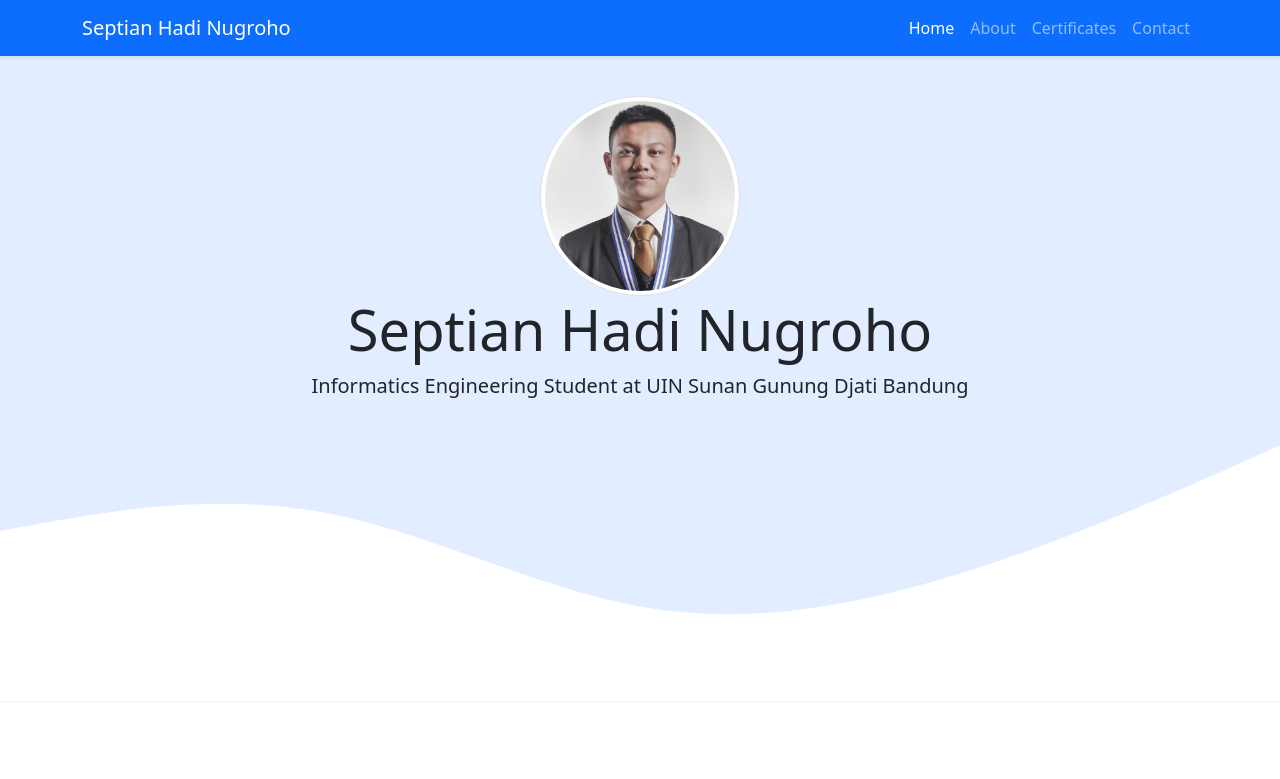
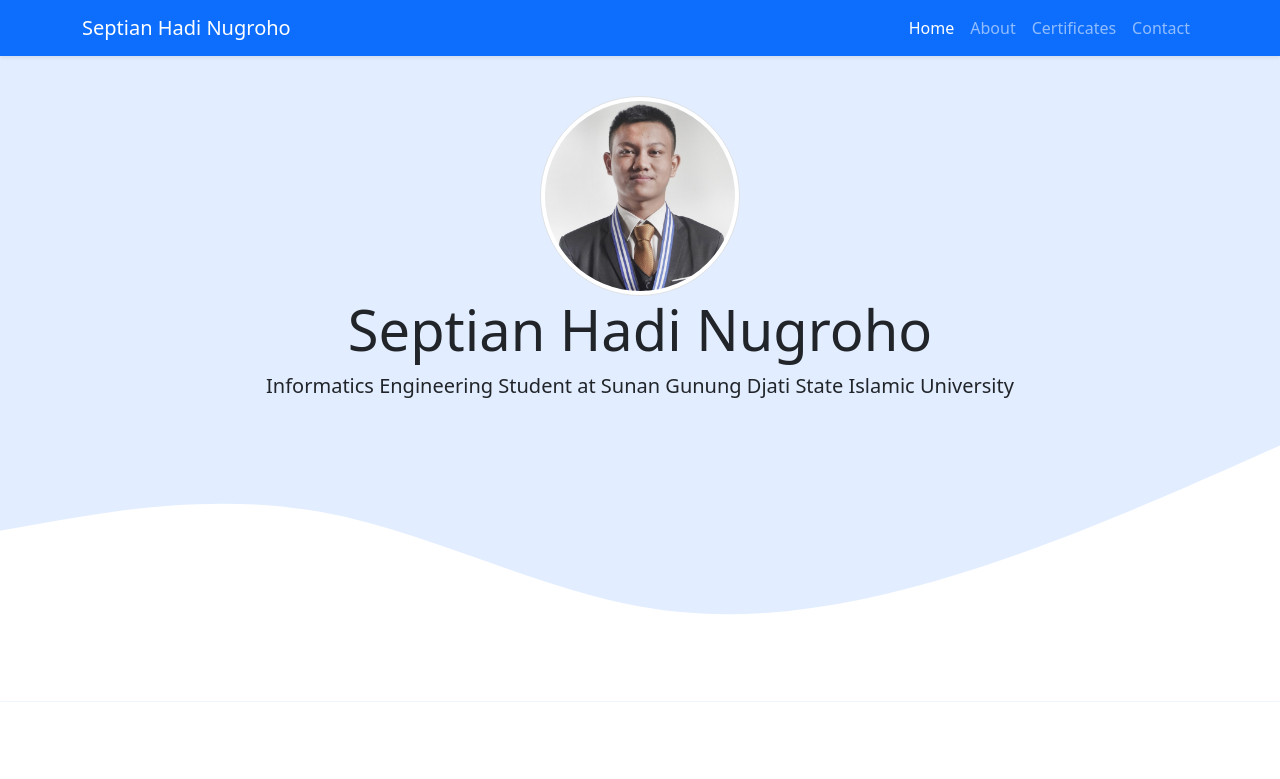
Before and after one commit to septianhadinugroho/septianhadinugroho.github.io, a plain HTML site: page index.html in a window 1280 px wide. Shown: the top 779 px of the page. Drawn offline with nearby package versions, Linux system fonts and the light colour scheme.

Commit message:
edit bio

```diff
--- a/index.html
+++ b/index.html
@@ -53,7 +53,7 @@
         <img src="img/Septian - Foto Wisuda PP pas.jpg" alt="Septian Hadi Nugroho" width="200" class="rounded-circle
         img-thumbnail">
         <h1 class="display-4">Septian Hadi Nugroho</h1>
-        <p class="lead">Informatics Engineering Student at UIN Sunan Gunung Djati Bandung</p>
+        <p class="lead">Informatics Engineering Student at Sunan Gunung Djati State Islamic University</p>
         <svg xmlns="http://www.w3.org/2000/svg" viewBox="0 0 1440 320">
             <path fill="#ffffff" fill-opacity="1"
                 d="M0,128L60,117.3C120,107,240,85,360,106.7C480,128,600,192,720,213.3C840,235,960,213,1080,176C1200,139,1320,85,1380,58.7L1440,32L1440,320L1380,320C1320,320,1200,320,1080,320C960,320,840,320,720,320C600,320,480,320,360,320C240,320,120,320,60,320L0,320Z">
```
